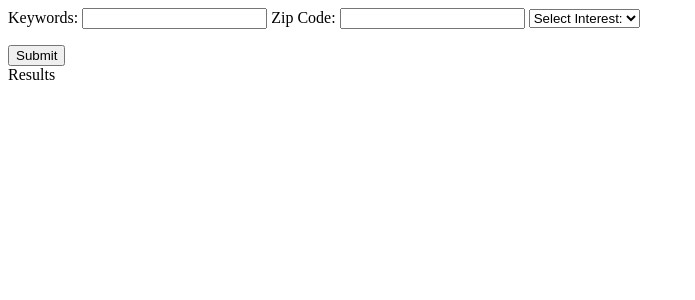
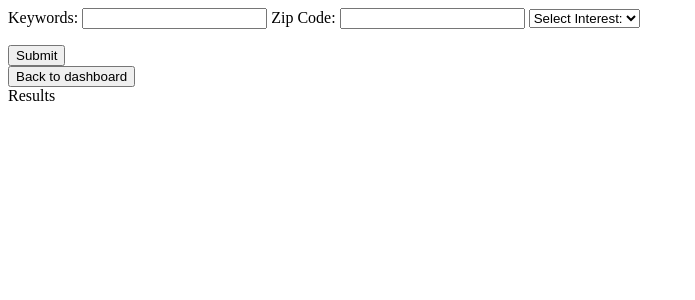
Before and after one commit to nroy20/HackThis, a Flask app: template templates/search.html in a window 1280 px wide. Shown: the top 300 px of the page, without its empty margins (0-695 px from the left). Run offline with Flask 2, Linux system fonts and the light colour scheme; the template is opened without the code that fills it, so the values that code supplies are empty.

Commit message:
added dashboard button to search

```diff
--- a/templates/search.html
+++ b/templates/search.html
@@ -25,6 +25,9 @@
       </form>
       <button class="submit">Submit</button>
     </div>
+    <a href='/dashboard/display'>
+      <button>Back to dashboard</button>
+    </a>
     <div id="error" class="hidden">Something went wrong!</div>
     <div>
       <label>Results</label>
```
